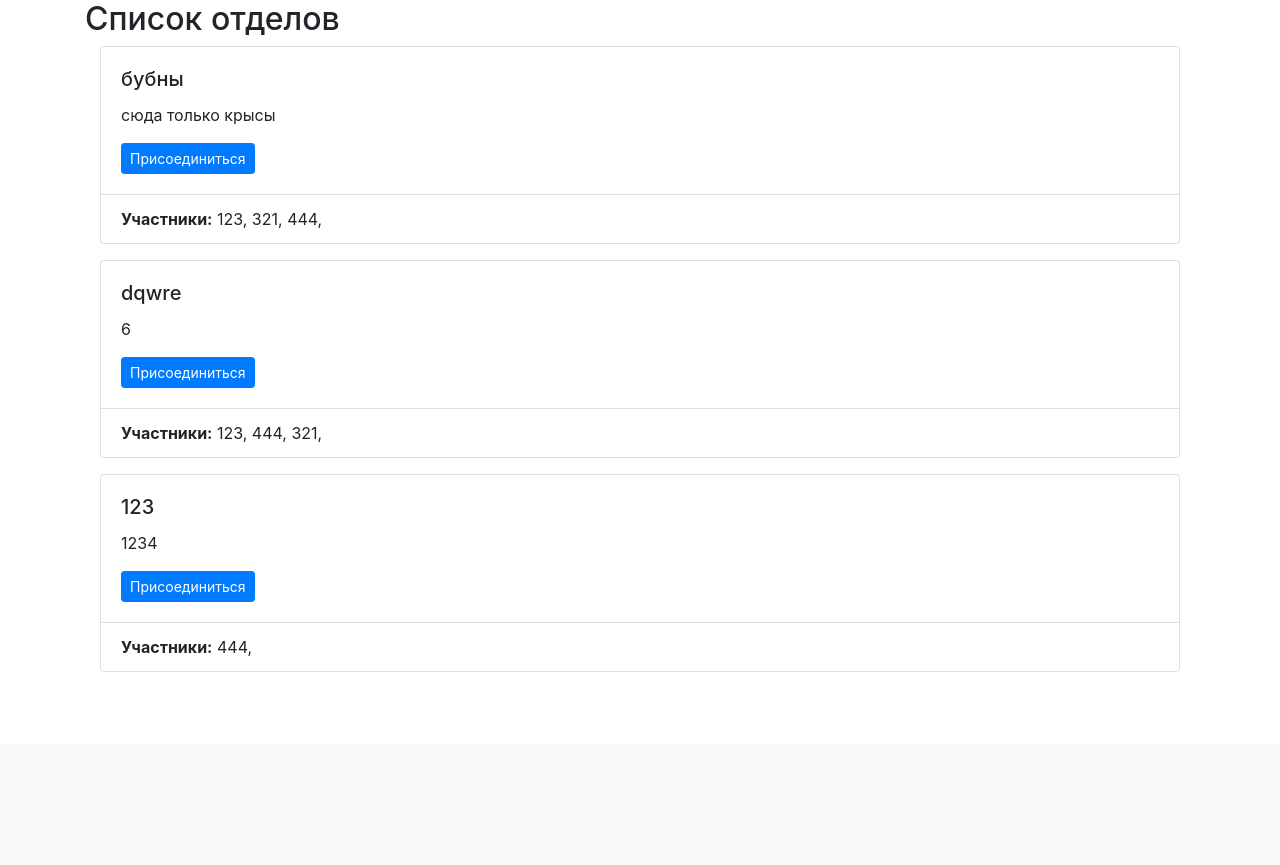
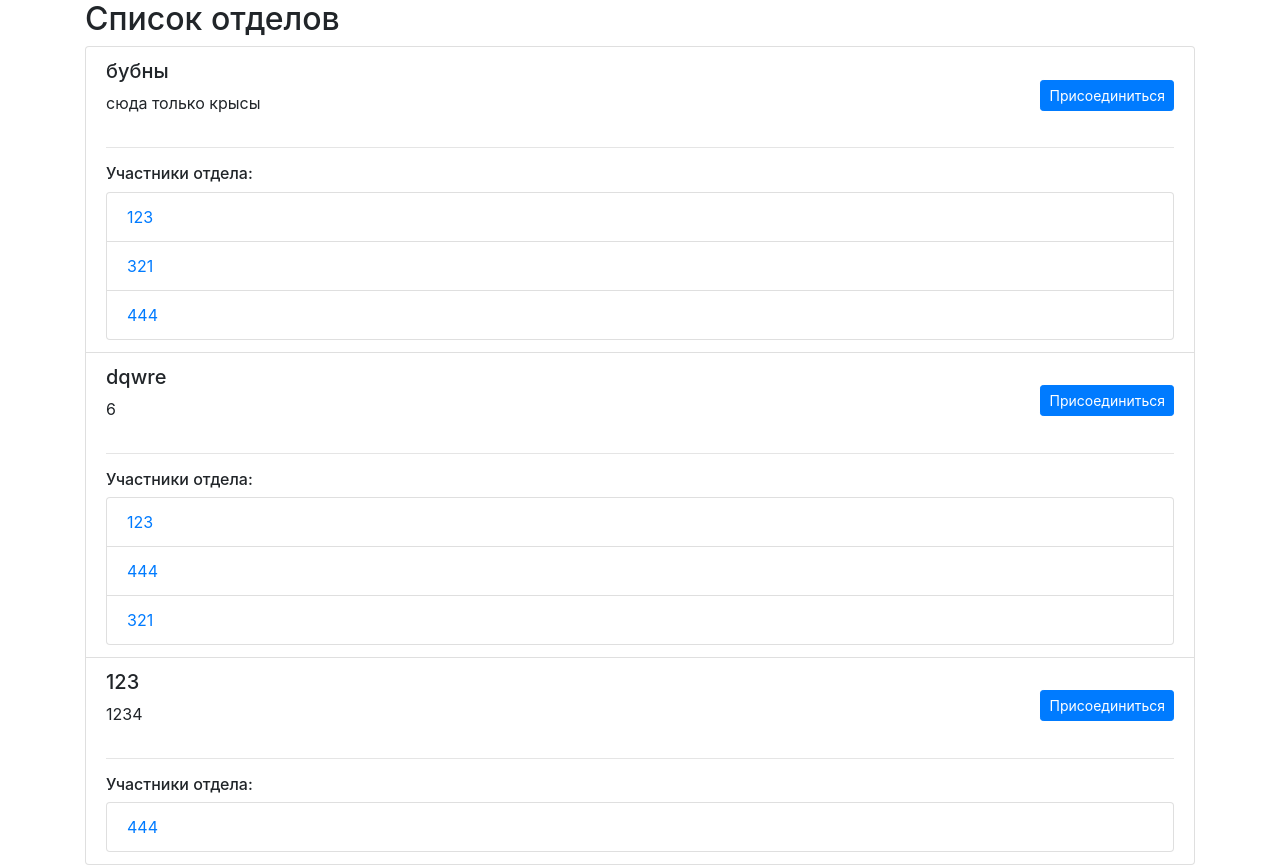
Before and after one commit to Dan1k1319/kursach, a Flask app: page /departments in a window 1280 px wide. Shown: the part 56-921 px from the top of the page. Before the commit the page ends 728 px from the top, so only its background shows below. Run offline with Flask 3, Linux system fonts and the light colour scheme; some libraries are stand-ins or nearby versions.

Commit message:
доделал просмотр профилей

```diff
--- a/flaskProject/app.py
+++ b/flaskProject/app.py
@@ -197,27 +197,28 @@
     return redirect(url_for('admin_departments'))
 
 
-@app.route("/profile", methods=['GET', 'POST'])
+@app.route("/profile/<int:user_id>", methods=['GET', 'POST'])
 @login_required
-def profile():
+def profile(user_id):
+    user = User.query.get_or_404(user_id)
     form = EditProfileForm()
 
     if form.validate_on_submit():
-        current_user.bio = form.bio.data
-        current_user.passport_data = form.passport_data.data
-        current_user.department = form.department.data
-        current_user.position = form.position.data
-        current_user.responsibilities = form.responsibilities.data
+        user.bio = form.bio.data
+        user.passport_data = form.passport_data.data
+        user.department = form.department.data
+        user.position = form.position.data
+        user.responsibilities = form.responsibilities.data
         db.session.commit()
         flash('Your profile has been updated!', 'success')
 
-    form.bio.data = current_user.bio
-    form.passport_data.data = current_user.passport_data
-    form.department.data = current_user.department
-    form.position.data = current_user.position
-    form.responsibilities.data = current_user.responsibilities
+    form.bio.data = user.bio
+    form.passport_data.data = user.passport_data
+    form.department.data = user.department
+    form.position.data = user.position
+    form.responsibilities.data = user.responsibilities
 
-    return render_template('profile.html', title='Profile', form=form, user=current_user)
+    return render_template('profile.html', title='Profile', form=form, user=user)
 
 
 @app.route("/edit_profile", methods=['GET', 'POST'])
--- a/flaskProject/templates/departments.html
+++ b/flaskProject/templates/departments.html
@@ -2,26 +2,39 @@
 
 {% block content %}
     <h2>Список отделов</h2>
-    <div class="container">
+    <ul class="list-group">
         {% for department in departments %}
-            <div class="card mb-3">
-                <div class="card-body">
-                    <h5 class="card-title">{{ department.name }}</h5>
-                    <p class="card-text">{{ department.description }}</p>
+            <li class="list-group-item">
+                <div class="d-flex justify-content-between align-items-center">
+                    <div>
+                        <h5>{{ department.name }}</h5>
+                        <p>{{ department.description }}</p>
+                    </div>
+                    <div>
                         {% if current_user in department.members %}
                             <span class="badge badge-success">Присоединился</span>
                         {% else %}
                             <a href="{{ url_for('join_department', department_id=department.id) }}" class="btn btn-primary btn-sm">Присоединиться</a>
                         {% endif %}
                     </div>
-                <ul class="list-group list-group-flush">
-                    <li class="list-group-item"><strong>Участники:</strong>
+                </div>
+                <hr>
+                <h6>Участники отдела:</h6>
+                <ul class="list-group">
                     {% for user in department.members %}
-                            {{ user.username }},
+                        <li class="list-group-item">
+                            <div class="d-flex justify-content-between align-items-center">
+                                <div>
+                                    <a href="{{ url_for('profile', user_id=user.id) }}">{{ user.username }}</a>
+                                </div>
+                                <div>
+                                    <!-- Добавьте дополнительные действия, если необходимо -->
+                                </div>
+                            </div>
+                        </li>
                     {% endfor %}
+                </ul>
             </li>
+        {% endfor %}
     </ul>
-            </div>
-        {% endfor %}
-    </div>
 {% endblock %}
--- a/flaskProject/templates/main.html
+++ b/flaskProject/templates/main.html
@@ -23,7 +23,7 @@
                     </li>
                     {% if current_user.is_authenticated %}
                     <li class="nav-item">
-                        <a class="nav-link" href="{{ url_for('profile') }}">Profile</a>
+                        <a class="nav-link" href="{{ url_for('profile', user_id=current_user.id) }}">Profile</a>
                     </li>
                     <li class="nav-item">
                         <a class="nav-link" href="{{ url_for('logout') }}">Logout</a>
--- a/flaskProject/templates/profile.html
+++ b/flaskProject/templates/profile.html
@@ -23,7 +23,7 @@
                     </li>
                     {% if current_user.is_authenticated %}
                     <li class="nav-item">
-                        <a class="nav-link" href="{{ url_for('profile') }}">Profile</a>
+                        <a class="nav-link" href="{{ url_for('profile', user_id=current_user.id) }}">Profile</a>
                     </li>
                     <li class="nav-item">
                         <a class="nav-link" href="{{ url_for('logout') }}">Logout</a>
```
Also changed, not shown: flaskProject/instance/site.db. Lines whose indentation alone changed are shown as unchanged.
